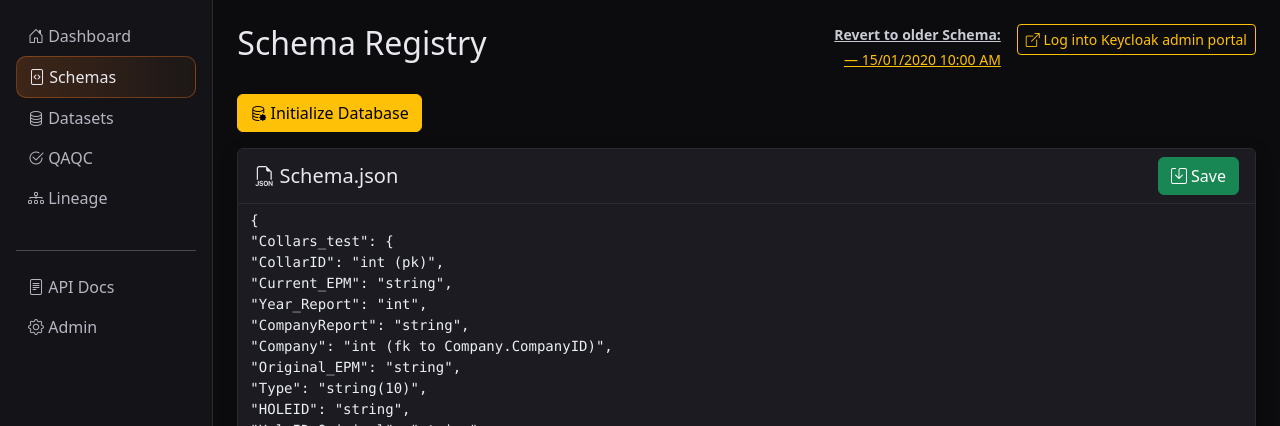
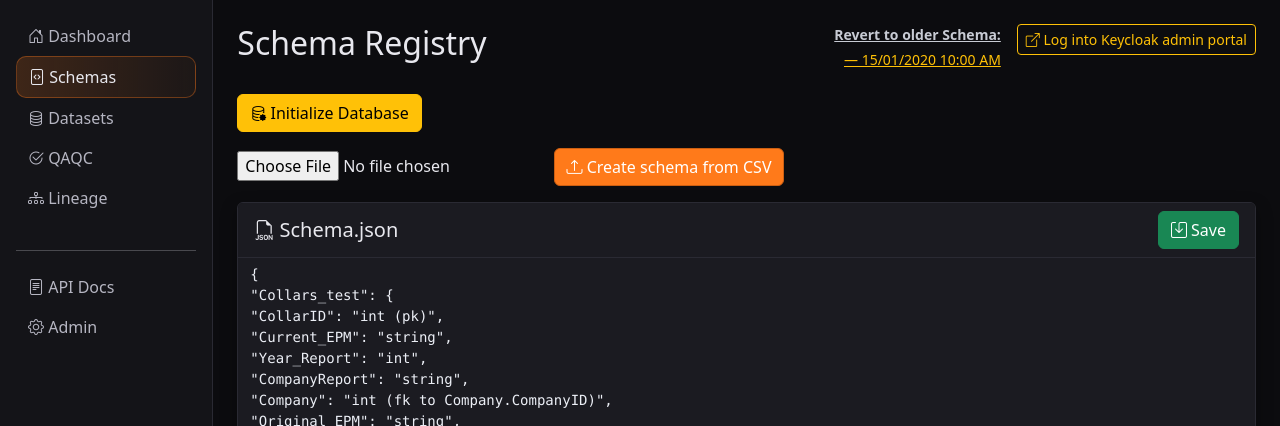
Before and after one commit to inkwanglee/prism_prototype, a Django app: page /schemas/ in a window 1280 px wide. Shown: the part 57-483 px from the top of the page. Run offline with Django 5.2, Linux system fonts and the light colour scheme; a user stored in the database is signed in; tables that the repository leaves empty hold one stand-in row (values such as "Sample post"); parts of the project's set-up code (start-up, migrations or seed data) failed here and were passed over; some libraries are stand-ins or nearby versions.

Commit message:
Add create schema from CSV feature

```diff
--- a/apps/schemas/urls.py
+++ b/apps/schemas/urls.py
@@ -12,4 +12,5 @@ urlpatterns = [
     path('<int:pk>/', views.schema_detail, name='detail'),
     path('<int:schema_pk>/version/create/', views.version_create, name='version_create'),
     path('version/<int:pk>/approve/', views.version_approve, name='version_approve'),
+    path('create-from-csv/', views.create_schema_from_csv, name='create_from_csv'),
 ]
--- a/apps/schemas/views.py
+++ b/apps/schemas/views.py
@@ -1,6 +1,9 @@
 import json
 import os
 import jsonschema
+import csv
+import io
+import re
 
 from django.conf import settings
 from django.shortcuts import render, redirect, get_object_or_404
@@ -30,6 +33,31 @@ TYPE_MAP = {
     "date": "DATE",
 }
 
+def _looks_like_int(value):
+    try:
+        int(str(value).strip())
+        return True
+    except (ValueError, TypeError):
+        return False
+
+
+def _looks_like_float(value):
+    try:
+        float(str(value).strip())
+        return True
+    except (ValueError, TypeError):
+        return False
+
+def infer_type(value):
+    try:
+        int(value)
+        return "int"
+    except:
+        try:
+            float(value)
+            return "float"
+        except:
+            return "string"
 
 def _autoincrement_pk_sql():
     """
@@ -370,3 +398,134 @@ def version_approve(request, pk):
         return redirect('schemas:detail', pk=version.schema.pk)
 
     return redirect('schemas:detail', pk=version.schema.pk)
+
+
+@login_required
+@non_guest_required
+def create_schema_from_csv(request):
+    if request.method != "POST":
+        return redirect('schemas:list')
+
+    csv_file = request.FILES.get("csv_file")
+    if not csv_file:
+        messages.error(request, "No CSV file uploaded.")
+        return redirect('schemas:list')
+
+    try:
+        decoded = csv_file.read().decode("utf-8-sig")
+        reader = csv.DictReader(io.StringIO(decoded))
+        rows = list(reader)
+
+        if not reader.fieldnames:
+            messages.error(request, "CSV has no header row.")
+            return redirect('schemas:list')
+
+        if not rows:
+            messages.error(request, "CSV is empty.")
+            return redirect('schemas:list')
+
+        table_name = re.sub(r'\W+', '_', os.path.splitext(csv_file.name)[0]).lower()
+
+        # Check DB table already exists
+        with connection.cursor() as cur:
+            cur.execute(
+                """
+                SELECT EXISTS (
+                    SELECT 1
+                    FROM information_schema.tables
+                    WHERE table_schema = 'public' AND table_name = %s
+                )
+                """,
+                [table_name],
+            )
+            table_exists = cur.fetchone()[0]
+
+        if table_exists:
+            messages.error(
+                request,
+                f'Table "{table_name}" already exists. Please use a different CSV name or remove the existing table first.'
+            )
+            return redirect('schemas:list')
+
+        # Load Schema.json
+        if os.path.exists(SCHEMA_FILE):
+            with open(SCHEMA_FILE, 'r', encoding='utf-8') as f:
+                schema = json.load(f)
+        else:
+            schema = {}
+
+        if table_name in schema:
+            messages.error(
+                request,
+                f'Schema "{table_name}" already exists in Schema.json.'
+            )
+            return redirect('schemas:list')
+
+        # Infer columns
+        columns = {}
+
+        for col in reader.fieldnames:
+            safe_col = re.sub(r'\W+', '_', col).strip('_')
+            if not safe_col:
+                continue
+
+            sample_values = [
+                row.get(col, "")
+                for row in rows[:20]
+                if row.get(col, "") not in ("", None)
+            ]
+
+            if not sample_values:
+                inferred = "string"
+            elif all(_looks_like_int(v) for v in sample_values):
+                inferred = "int"
+            elif all(_looks_like_float(v) for v in sample_values):
+                inferred = "float"
+            else:
+                inferred = "string"
+
+            columns[safe_col] = inferred
+
+        # Add auto primary key
+        pk_name = f"{table_name}_id"
+        columns = {pk_name: "int (pk)", **columns}
+
+        # Update Schema.json
+        schema[table_name] = columns
+
+        with open(SCHEMA_FILE, 'w', encoding='utf-8') as f:
+            json.dump(schema, f, indent=2)
+
+        # Create DB table
+        with connection.cursor() as cur:
+            column_defs = []
+            for col_name, type_str in columns.items():
+                column_defs.append(f'"{col_name}" {parse_type(type_str)}')
+
+            create_stmt = (
+                f'CREATE TABLE "{table_name}" (\n  '
+                + ',\n  '.join(column_defs)
+                + '\n);'
+            )
+            cur.execute(create_stmt)
+
+        messages.success(
+            request,
+            f'Table "{table_name}" created from CSV and added to Schema.json.'
+        )
+
+        AuditLog.objects.create(
+            user=request.user,
+            action="create_schema_from_csv",
+            model_name=table_name,
+            object_id=table_name,
+        )
+
+    except UnicodeDecodeError:
+        messages.error(request, "Could not read CSV file. Please check the file encoding.")
+    except json.JSONDecodeError as e:
+        messages.error(request, f"Schema.json is invalid JSON: {e}")
+    except Exception as e:
+        messages.error(request, f"Failed to create schema from CSV: {e}")
+
+    return redirect('schemas:list')
--- a/templates/schemas/list.html
+++ b/templates/schemas/list.html
@@ -48,6 +48,16 @@
         {% csrf_token %}
         <button type="submit" class="btn btn-warning" id="initBtn" {% if is_guest %}disabled{% endif %}>
             <i class="bi bi-database-gear"></i> Initialize Database
+        </button>
+    </form>
+</div>
+
+<div class="mb-3">
+    <form method="post" action="{% url 'schemas:create_from_csv' %}" enctype="multipart/form-data">
+        {% csrf_token %}
+        <input type="file" name="csv_file" accept=".csv" required {% if is_guest %}disabled{% endif %}>
+        <button type="submit" class="btn btn-primary" {% if is_guest %}disabled{% endif %}>
+            <i class="bi bi-upload"></i> Create schema from CSV
         </button>
     </form>
 </div>
```
Also changed, not shown: 1 other file.
